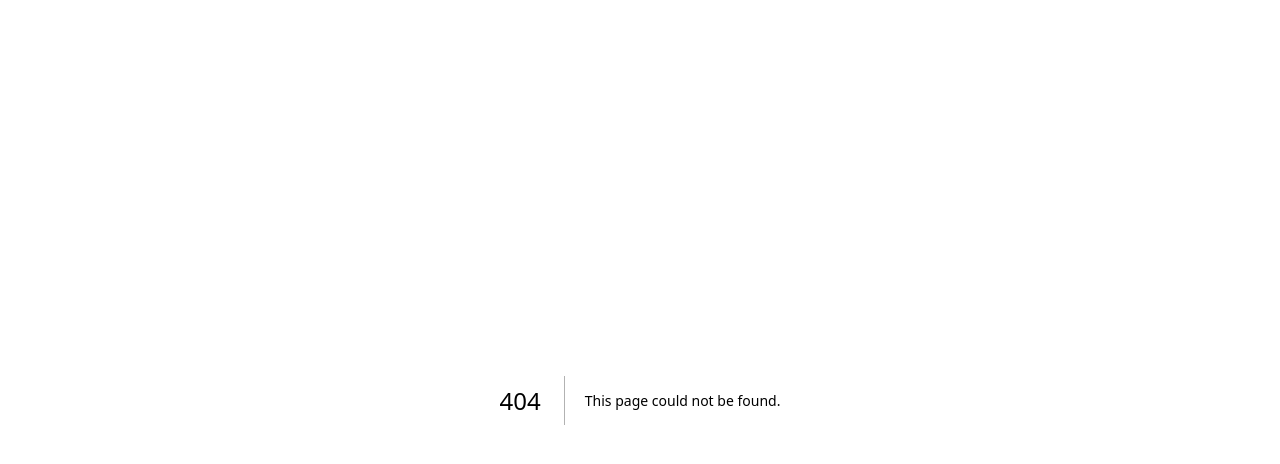
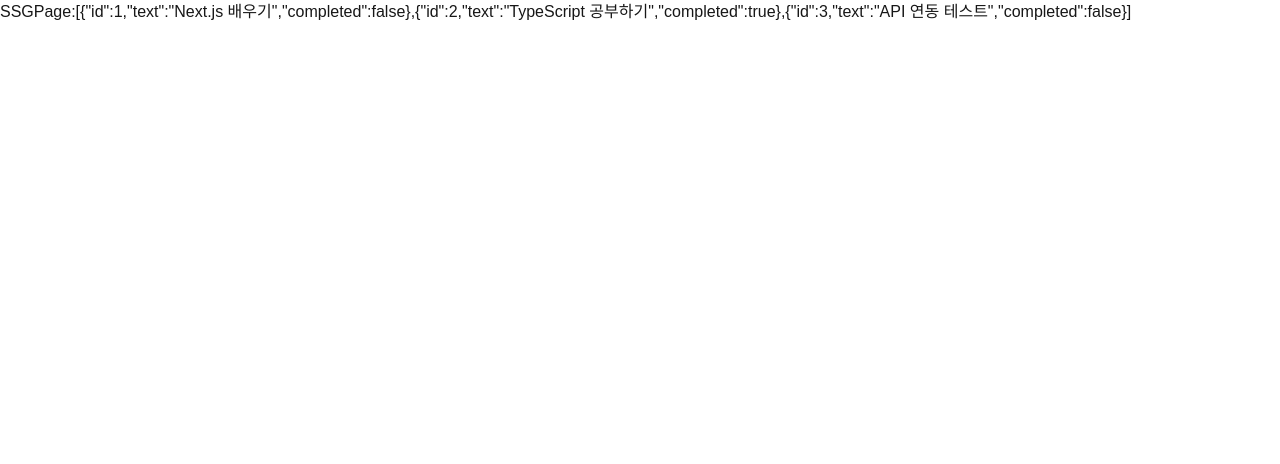
Before and after one commit to PomegranateBlue/basic_lecture_typescript, a Next.js app: page /ssg in a window 1280 px wide. Before the commit this address had no page. Shown: the top 464 px of the page. Built offline with nearby package versions, Linux system fonts and the light colour scheme; data requests are answered from the project's data file.

Commit message:
SSG 컴포넌트 생성

```diff
--- /dev/null
+++ b/src/app/(render)/ssg/page.tsx
@@ -0,0 +1,12 @@
+import { Todo } from "@/types/todo.type";
+
+const SSGPage = async () => {
+  const response = await fetch("https://localhost:5000/todos", {
+    cache: "force-cache",
+  });
+  const data: Todo[] = await response.json();
+
+  return <div>SSGPage:{JSON.stringify(data)}</div>;
+};
+
+export default SSGPage;
```
